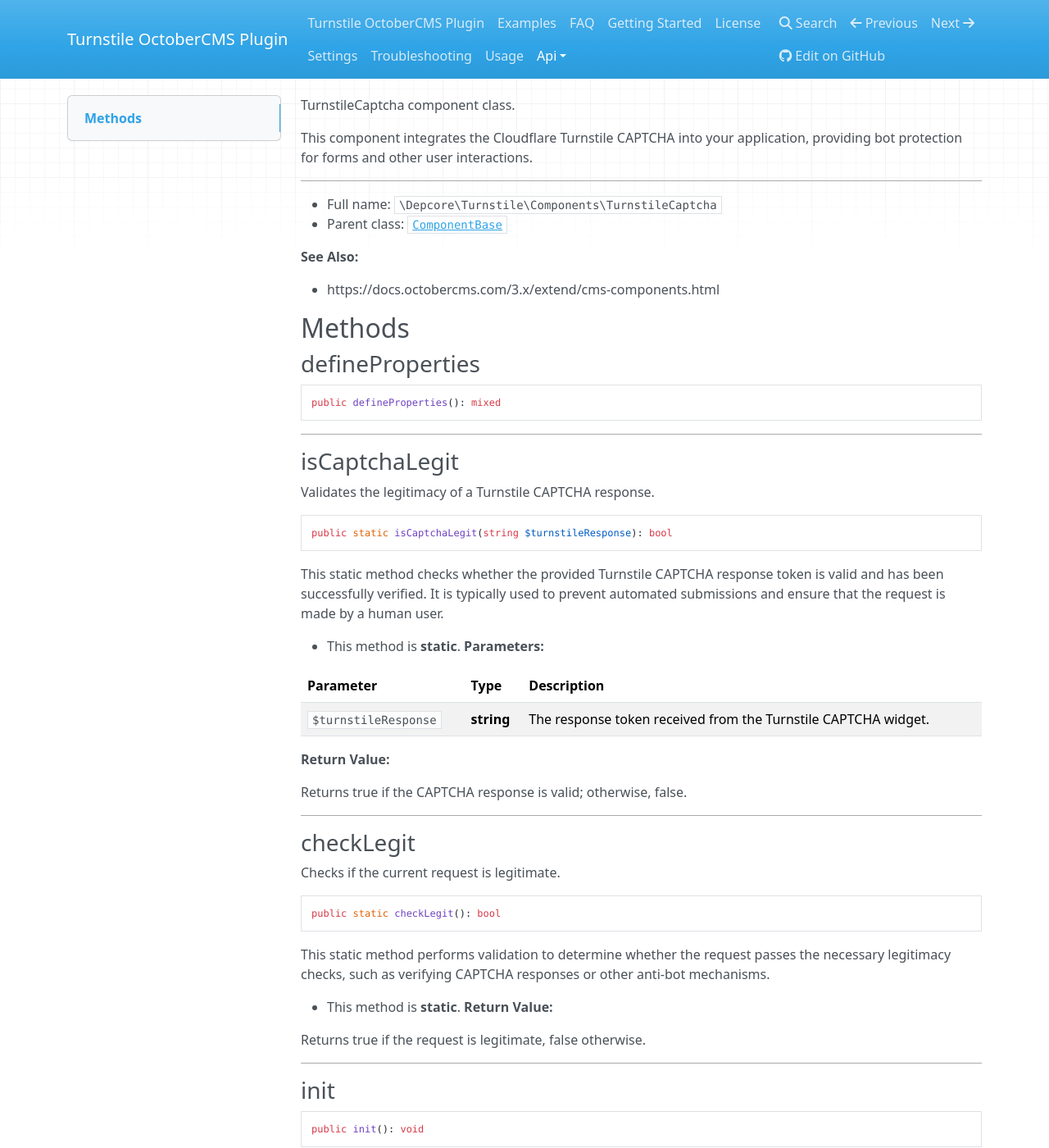
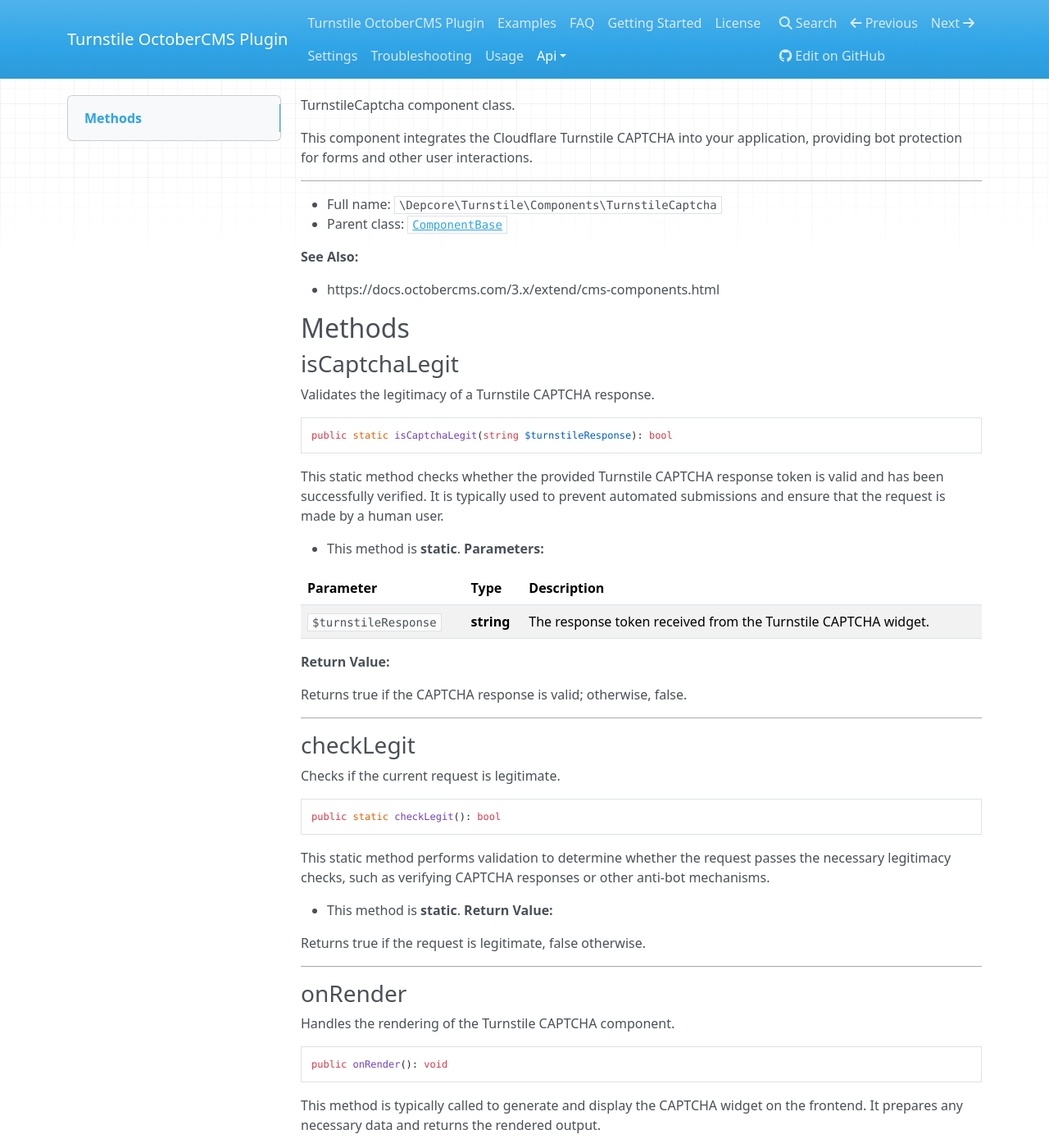
Before and after one commit to DEPCORE-PL/oc-turnstile-plugin, an MkDocs documentation site: the page built from docs/api/classes/Depcore/Turnstile/Components/TurnstileCaptcha.md, in a window 1280 px wide and 1400 px high. Shown: the whole window at 82% size. Built offline with MkDocs 1.6.1, drawn with Linux system fonts in a browser that asks for light colours; nearby versions of some CDN libraries.

Commit message:
chore(docs): update PHPDoc [automated]

````diff
--- a/docs/api/classes/Depcore/Turnstile/Components/TurnstileCaptcha.md
+++ b/docs/api/classes/Depcore/Turnstile/Components/TurnstileCaptcha.md
@@ -14,14 +14,6 @@ providing bot protection for forms and other user interactions.
 * https://docs.octobercms.com/3.x/extend/cms-components.html
 
 ## Methods
-
-### defineProperties
-
-```php
-public defineProperties(): mixed
-```
-
-***
 
 ### isCaptchaLegit
 
@@ -67,14 +59,6 @@ Returns true if the request is legitimate, false otherwise.
 
 ***
 
-### init
-
-```php
-public init(): void
-```
-
-***
-
 ### onRender
 
 Handles the rendering of the Turnstile CAPTCHA component.
````
